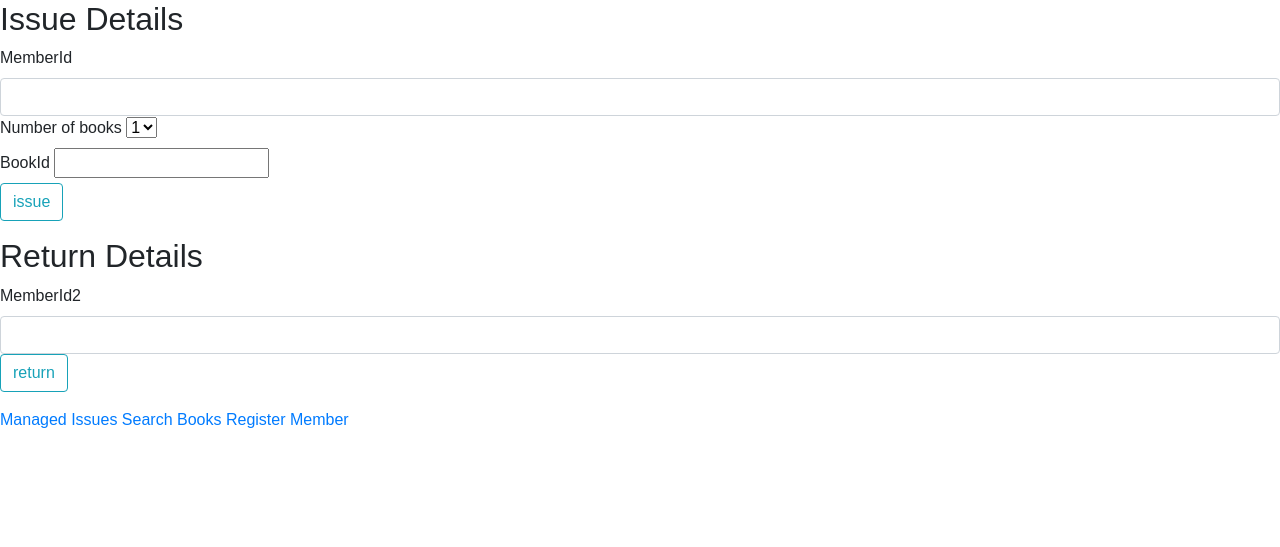
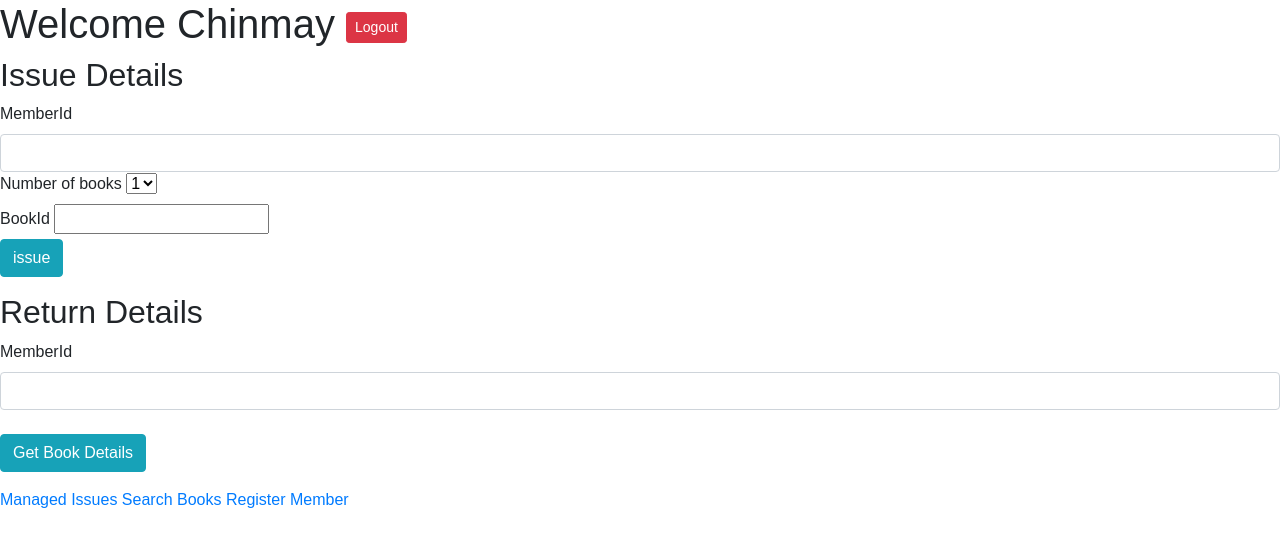
Before and after one commit to pran01/LibraryManagement, a Flask app: page /home in a window 1280 px wide. Shown: the top 547 px of the page. Run offline with Flask 2, Linux system fonts and the light colour scheme; a user stored in the database is signed in; some libraries are stand-ins or nearby versions.

Commit message:
member admin

```diff
--- a/librarymanagement/__init__.py
+++ b/librarymanagement/__init__.py
@@ -31,5 +31,7 @@ admin.add_view(ModelView(librarianMobile,db.session))
 admin.add_view(ModelView(book,db.session))
 admin.add_view(ModelView(bookGenre,db.session))
 admin.add_view(ModelView(bookAuthor,db.session))
+admin.add_view(ModelView(member,db.session))
+admin.add_view(ModelView(memberMobile,db.session))
 
 from librarymanagement import routes
--- a/librarymanagement/forms.py
+++ b/librarymanagement/forms.py
@@ -15,10 +15,9 @@ class issueForm(FlaskForm):
     memberId = IntegerField('MemberId', validators = [DataRequired(message = "Member id can't be empty")])
     #Check for the following line. If it doesn't work, try dropping the () of today
     date = DateTimeField('Date', default = date.today())
-
     #Check the following code. 'Add' instead of 'issue'?
     issueDetails = SubmitField('issue')
 
 class returnForm(FlaskForm):
-    memberId2 = IntegerField('MemberId2', validators = [DataRequired(message = "Member id can't be empty")])
-    returnDetails = SubmitField('return')
+    memberId = IntegerField('MemberId', validators = [DataRequired(message = "Member id can't be empty")])
+    getBookDetails = SubmitField('Get Book Details')
--- a/librarymanagement/routes.py
+++ b/librarymanagement/routes.py
@@ -8,7 +8,7 @@ from werkzeug.security import check_password_hash
 
 @app.route("/",methods=["GET","POST"])
 def login():
-    if(current_user.is_authenticated()):
+    if(current_user.is_authenticated):
         return redirect(url_for("home"))
     form=loginForm()
     if form.validate_on_submit():
@@ -30,19 +30,18 @@ def login():
 @login_required
 def home():
     issueF = issueForm()
-    returnF = returnForm()
-
-    return render_template("home.html", issueForm=issueF, returnForm=returnF)
+    rForm = returnForm()
+    if(rForm.validate_on_submit()):
+        return redirect("home")
+    return render_template("home.html", issueForm=issueF, returnForm=rForm, current_user=current_user)
 
 @app.route("/submit-issue",methods=['POST','GET'])
 @login_required
 def submitIssue():
     req=request.get_json()
-    print(req['memberid'])
+    print(req)
     res = make_response(jsonify({"message": "JSON received"}), 200)
     return res
-
-
 
 @app.route("/logout")
 @login_required
--- a/librarymanagement/templates/home.html
+++ b/librarymanagement/templates/home.html
@@ -14,18 +14,14 @@
 {% endwith %}
 <div class="bg2"></div>
 <div>
+    <h1>Welcome {{ current_user.name }}  <a type="button" class="btn btn-danger btn-sm" href="{{url_for('logout')}}">Logout</a></h1>
     <h2>Issue Details</h2>
-    <!--May need to remove method and action-->
+
     <form class="isdet issue-info form-group" method="POST" action="">
-        <!--Secret key (Cross site request) Probably to be added on top of this page -->
         {{ issueForm.hidden_tag() }}
-        <!-- Values in parentheses are for bootstrap. Need to be removed ? -->
-        {{ issueForm.memberId.label(class="form-control-label") }}
-        {{ issueForm.memberId(class="form-control form-group-lg issue-memberid")}}
 
-        <!-- May remove the following line
-        {{ issueForm.date.label(class="form-control-label") }}
-        {{ issueForm.date(class="form-control form-group-lg")}} -->
+        {{ issueForm.memberId.label(class="form-control-label issue-memberid-label") }}
+        {{ issueForm.memberId(class="form-control form-group-sm issue-memberid")}}
 
         <label>Number of books</label>
         <select id="issueBookNo">
@@ -41,30 +37,15 @@
         <input class=book-id1></input><br />
         </div>
 
-        <!--<button name="sub" class="issue-submit" type="submit">Add Issue Details</button>-->
-        {{ issueForm.issueDetails(class="btn btn-outline-info submit-issue") }}
+        {{ issueForm.issueDetails(class="btn btn-info submit-issue") }}
     </form>
     <h2>Return Details</h2>
     <form class="return-info form-group">
-        <!--Secret key (Cross site request) Probably to be added on top of this page -->
         {{ returnForm.hidden_tag() }}
-        {{ returnForm.memberId2.label(class="form-control-label") }}
-        {{ returnForm.memberId2(class="form-control form-group-lg")}}
-        <!-- <label>Date of Return</label>
-        <input type="date" id="id" name="date">
-        <label for="books">No. of Books</label>
-        <select id="returnBookNo" name="books">
-            <option value=1>1</option>
-            <option value=2>2</option>
-            <option value=3>3</option>
-            <option value=4>4</option>
-            <option value=5>5</option>
-        </select>
-        <div class="return-book-id">
-
-        </div>
-        <button name="sub" id="returnSubmit" type="submit">Add Return Details</button> -->
-        {{ returnForm.returnDetails(class="btn btn-outline-info") }}
+        {{ returnForm.memberId.label(class="form-control-label return-memberid-label") }}
+        {{ returnForm.memberId(class="form-control form-group-sm return-member-id") }}
+        <br />
+        {{ returnForm.getBookDetails(class="btn btn-info") }}
     </form>
     <a href=" " target="_blank">Managed Issues</a>
     <a href="" target="_blank">Search Books</a>
```
